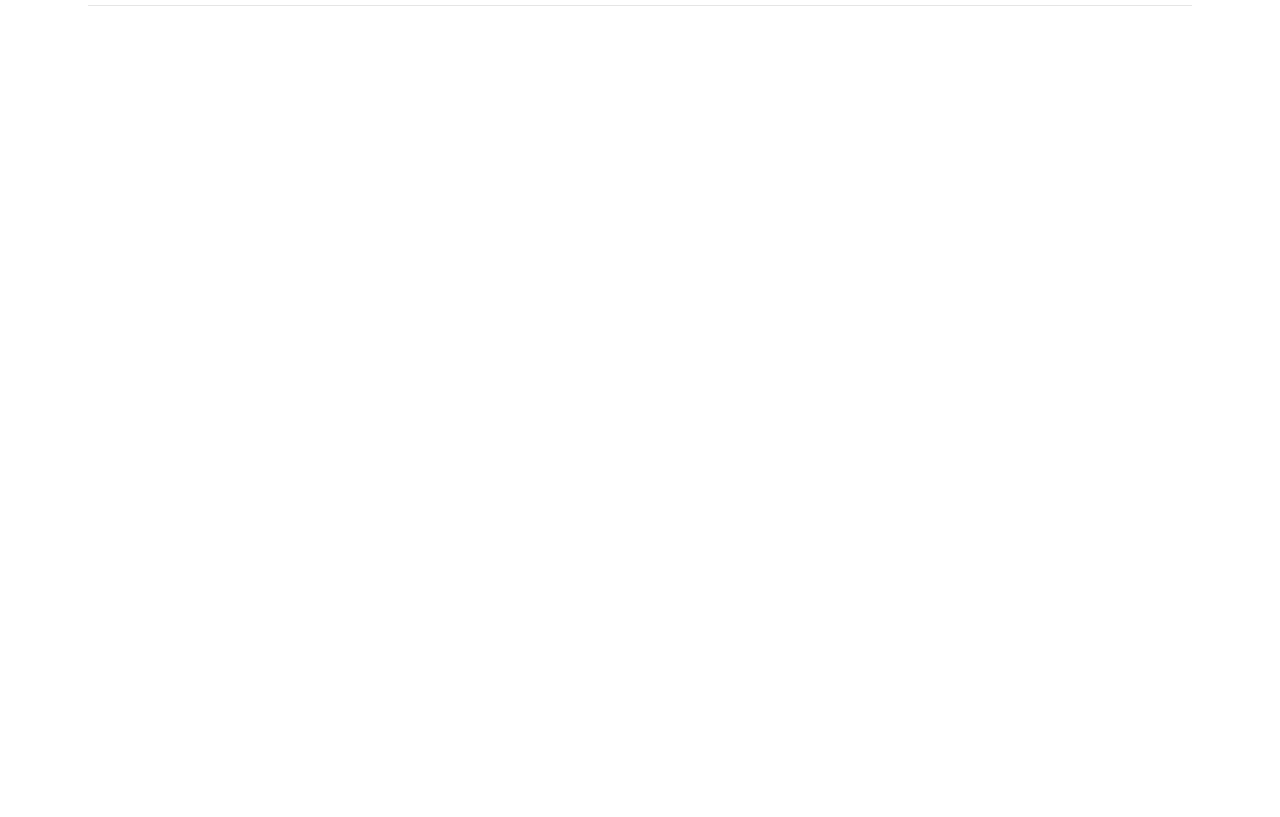
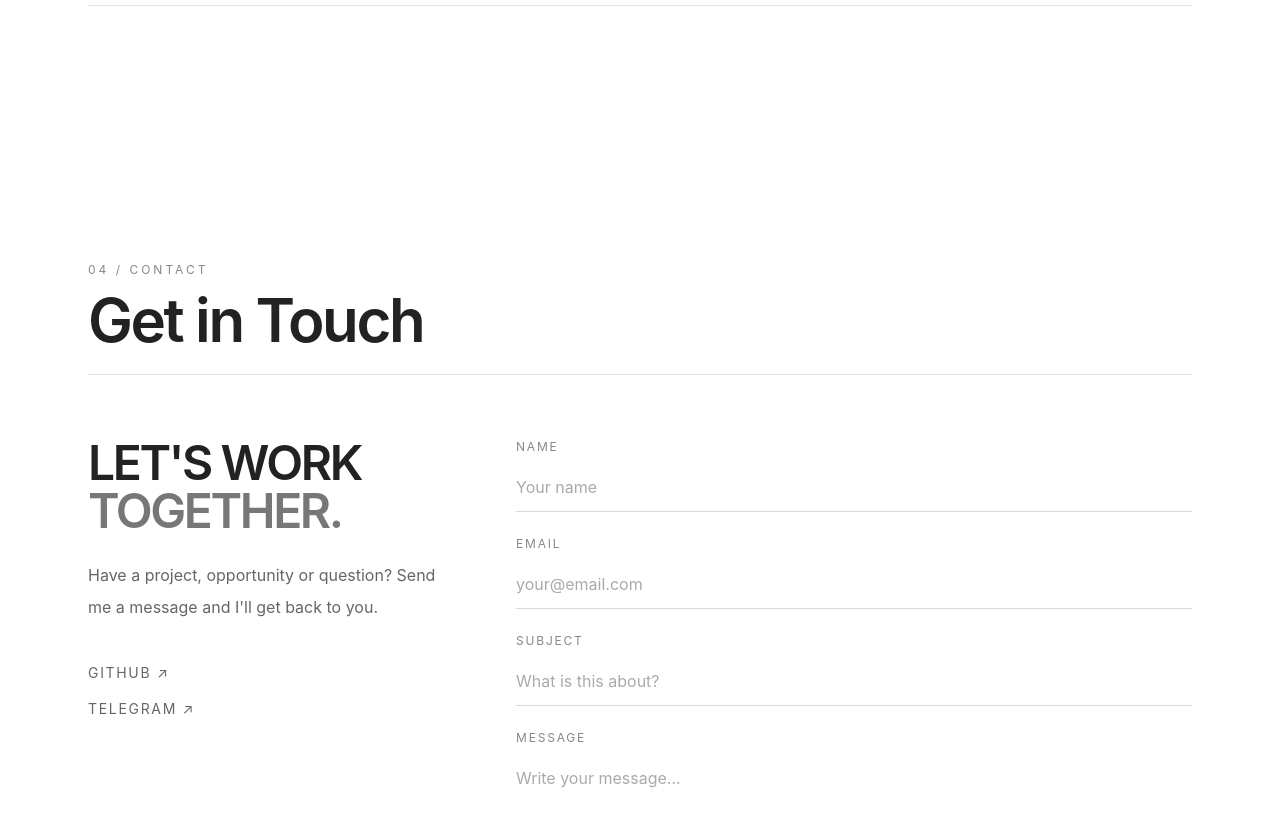
Before and after one commit to iamsasani/personal-portfolio, a React app: page / in a window 1280 px wide. Shown: the part 1980-2797 px from the top of the page. Before the commit the page ends 2210 px from the top, so only its background shows below. Built offline with nearby package versions, Linux system fonts and the light colour scheme; the HTML template or start-up script is replaced by a standard one.

Commit message:
feat: connect contact form to production API

```diff
--- /dev/null
+++ b/src/components/Main/Contact.jsx
@@ -0,0 +1,258 @@
+import { useState } from "react";
+
+const Contact = () => {
+  const [formData, setFormData] = useState({
+    name: "",
+    email: "",
+    subject: "",
+    message: "",
+  });
+
+  const [isLoading, setIsLoading] = useState(false);
+  const [status, setStatus] = useState({
+    type: "",
+    message: "",
+  });
+
+  const handleChange = (e) => {
+    const { name, value } = e.target;
+
+    setFormData((prev) => ({
+      ...prev,
+      [name]: value,
+    }));
+  };
+
+  const handleSubmit = async (e) => {
+    e.preventDefault();
+
+    setStatus({
+      type: "",
+      message: "",
+    });
+
+    setIsLoading(true);
+
+    try {
+      const response = await fetch(
+         "https://portfolio-api.workwithsasan.workers.dev/api/messages",
+        {
+          method: "POST",
+          headers: {
+            "Content-Type": "application/json",
+          },
+          body: JSON.stringify(formData),
+        }
+      );
+
+      const data = await response.json();
+
+      if (!response.ok) {
+        throw new Error(data.message || "Something went wrong.");
+      }
+
+      setStatus({
+        type: "success",
+        message: "Your message has been sent successfully.",
+      });
+
+      setFormData({
+        name: "",
+        email: "",
+        subject: "",
+        message: "",
+      });
+    } catch (error) {
+      console.error(error);
+
+      setStatus({
+        type: "error",
+        message:
+          "Unable to send your message. Please try again.",
+      });
+    } finally {
+      setIsLoading(false);
+    }
+  };
+
+  return (
+    <section
+      id="contact"
+      className="bg-white px-6 py-24 text-[#222222] md:px-10 md:py-32 lg:px-16"
+    >
+      <div className="mx-auto max-w-7xl">
+
+        {/* Section Header */}
+        <div className="mb-16 border-b border-black/10 pb-6">
+          <p className="mb-3 text-xs uppercase tracking-[0.25em] text-[#888888]">
+            04 / Contact
+          </p>
+
+          <h2 className="text-4xl font-semibold tracking-[-0.04em] md:text-6xl">
+            Get in Touch
+          </h2>
+        </div>
+
+        <div className="grid gap-16 lg:grid-cols-[0.7fr_1.3fr]">
+
+          {/* Left */}
+          <div>
+            <h3 className="max-w-md text-4xl font-semibold tracking-tighter md:text-5xl">
+              LET&apos;S WORK
+              <br />
+              <span className="text-[#777777]">
+                TOGETHER.
+              </span>
+            </h3>
+
+            <p className="mt-6 max-w-md text-base leading-8 text-[#666666]">
+              Have a project, opportunity or question?
+              Send me a message and I&apos;ll get back to you.
+            </p>
+
+            {/* Contact Links */}
+            <div className="mt-10 space-y-4">
+              <a
+                href="https://github.com/iamsasani"
+                target="_blank"
+                rel="noreferrer"
+                className="block text-sm uppercase tracking-[0.12em] text-[#666666] transition hover:text-black"
+              >
+                GitHub ↗
+              </a>
+
+              <a
+                href="https://t.me/m_sasanian"
+                target="_blank"
+                rel="noreferrer"
+                className="block text-sm uppercase tracking-[0.12em] text-[#666666] transition hover:text-black"
+              >
+                Telegram ↗
+              </a>
+            </div>
+          </div>
+
+          {/* Right - Form */}
+          <form
+            onSubmit={handleSubmit}
+            className="space-y-6"
+          >
+
+            {/* Name */}
+            <div>
+              <label
+                htmlFor="name"
+                className="mb-2 block text-xs uppercase tracking-[0.15em] text-[#888888]"
+              >
+                Name
+              </label>
+
+              <input
+                id="name"
+                name="name"
+                type="text"
+                value={formData.name}
+                onChange={handleChange}
+                required
+                className="w-full border-b border-black/15 bg-transparent px-0 py-3 text-base text-[#222222] outline-none transition-colors placeholder:text-[#aaaaaa] focus:border-[#222222]"
+                placeholder="Your name"
+              />
+            </div>
+
+            {/* Email */}
+            <div>
+              <label
+                htmlFor="email"
+                className="mb-2 block text-xs uppercase tracking-[0.15em] text-[#888888]"
+              >
+                Email
+              </label>
+
+              <input
+                id="email"
+                name="email"
+                type="email"
+                value={formData.email}
+                onChange={handleChange}
+                required
+                className="w-full border-b border-black/15 bg-transparent px-0 py-3 text-base text-[#222222] outline-none transition-colors placeholder:text-[#aaaaaa] focus:border-[#222222]"
+                placeholder="your@email.com"
+              />
+            </div>
+
+            {/* Subject */}
+            <div>
+              <label
+                htmlFor="subject"
+                className="mb-2 block text-xs uppercase tracking-[0.15em] text-[#888888]"
+              >
+                Subject
+              </label>
+
+              <input
+                id="subject"
+                name="subject"
+                type="text"
+                value={formData.subject}
+                onChange={handleChange}
+                className="w-full border-b border-black/15 bg-transparent px-0 py-3 text-base text-[#222222] outline-none transition-colors placeholder:text-[#aaaaaa] focus:border-[#222222]"
+                placeholder="What is this about?"
+              />
+            </div>
+
+            {/* Message */}
+            <div>
+              <label
+                htmlFor="message"
+                className="mb-2 block text-xs uppercase tracking-[0.15em] text-[#888888]"
+              >
+                Message
+              </label>
+
+              <textarea
+                id="message"
+                name="message"
+                value={formData.message}
+                onChange={handleChange}
+                required
+                rows="6"
+                className="w-full resize-none border-b border-black/15 bg-transparent px-0 py-3 text-base text-[#222222] outline-none transition-colors placeholder:text-[#aaaaaa] focus:border-[#222222]"
+                placeholder="Write your message..."
+              />
+            </div>
+
+            {/* Status */}
+            {status.message && (
+              <p
+                className={`text-sm ${
+                  status.type === "success"
+                    ? "text-green-600"
+                    : "text-red-500"
+                }`}
+              >
+                {status.message}
+              </p>
+            )}
+
+            {/* Submit */}
+            <button
+              type="submit"
+              disabled={isLoading}
+              className="group inline-flex items-center gap-4 border border-[#222222] px-6 py-3 text-sm uppercase tracking-[0.15em] transition duration-300 hover:bg-[#222222] hover:text-white disabled:cursor-not-allowed disabled:opacity-50"
+            >
+              {isLoading ? "Sending..." : "Send Message"}
+
+              {!isLoading && (
+                <span className="transition-transform duration-300 group-hover:translate-x-1">
+                  →
+                </span>
+              )}
+            </button>
+          </form>
+        </div>
+      </div>
+    </section>
+  );
+};
+
+export default Contact;
--- a/src/components/Main/ProjectCard.jsx
+++ b/src/components/Main/ProjectCard.jsx
@@ -47,7 +47,7 @@ const ProjectCard = () => {
                 {["React", "Tailwind CSS", "JavaScript", "API"].map((tech) => (
                   <span
                     key={tech}
-                    className="rounded-full border border-black/10 px-3 py-1.5 text-xs uppercase tracking-[0.1em] text-[#555555]"
+                    className="rounded-full border border-black/10 px-3 py-1.5 text-xs uppercase tracking-widest text-[#555555]"
                   >
                     {tech}
                   </span>
--- a/src/components/header/navbar.jsx
+++ b/src/components/header/navbar.jsx
@@ -40,7 +40,18 @@ const Navbar = () => {
             </Link>
           ))}
         </div>
-
+        <Link
+          to="/"
+          onClick={() => {
+            setTimeout(() => {
+              document
+                .getElementById("contact")
+                ?.scrollIntoView({ behavior: "smooth" });
+            }, 100);
+          }}
+        >
+          Contact
+        </Link>
         {/* Mobile Menu Button */}
         <button
           type="button"
--- a/src/pages/Home.jsx
+++ b/src/pages/Home.jsx
@@ -1,5 +1,6 @@
 import Header from "../components/header/Header";
 import Navbar from "../components/header/navbar";
+import Contact from "../components/Main/Contact";
 import ProjectCard from "../components/Main/ProjectCard";
 import { HashRouter as Router, Routes, Route } from "react-router-dom";
 import Projects from "./Projects";
@@ -21,6 +22,7 @@ function Home() {
                 <main className="mx-auto max-w-7xl px-6 py-24">
                   <ProjectCard />
                   <ExperienceSection/>
+                  <Contact />
                 </main>
               </>
             }
```
Also changed, not shown: public/atmos.png (added).
